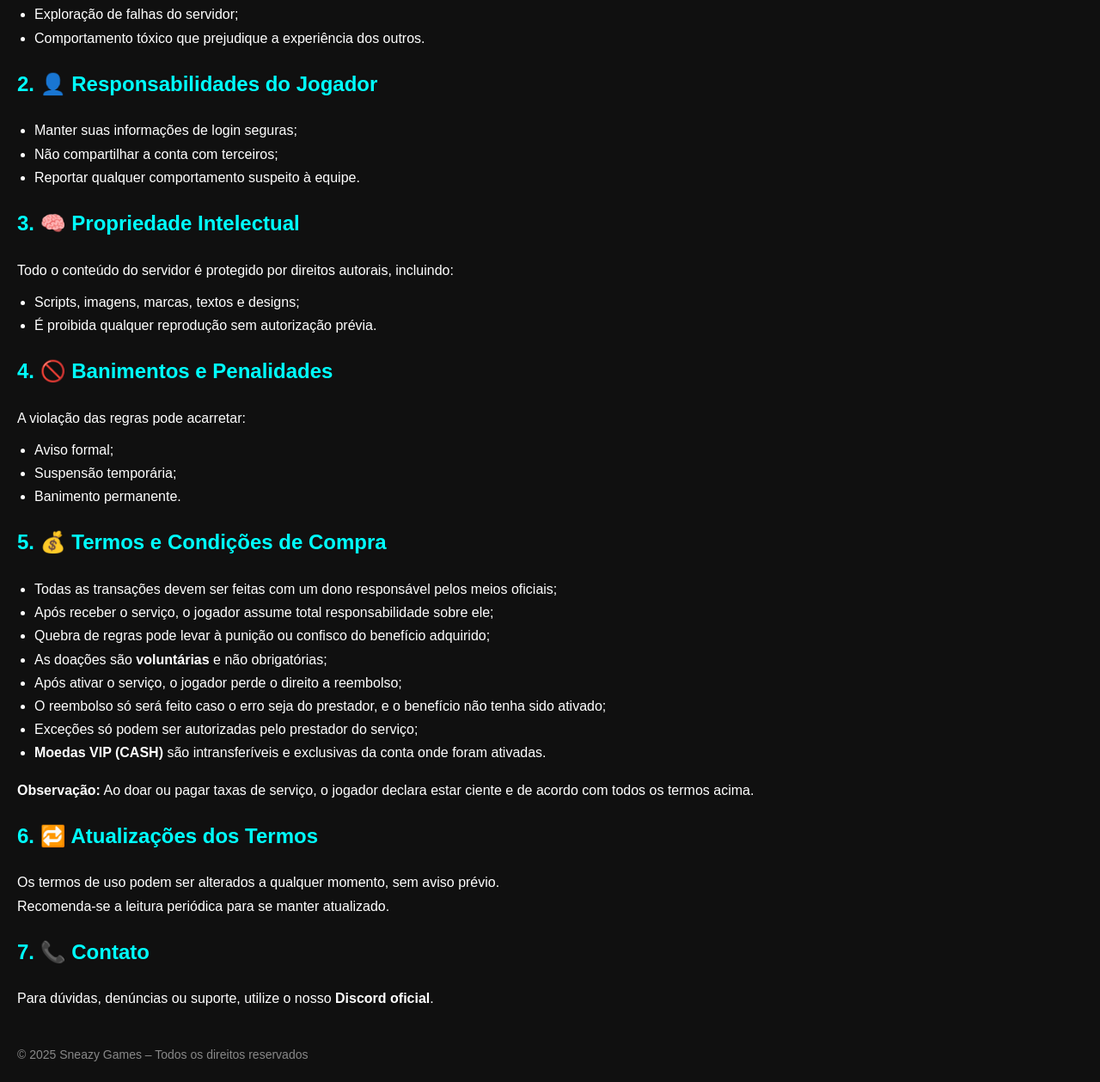
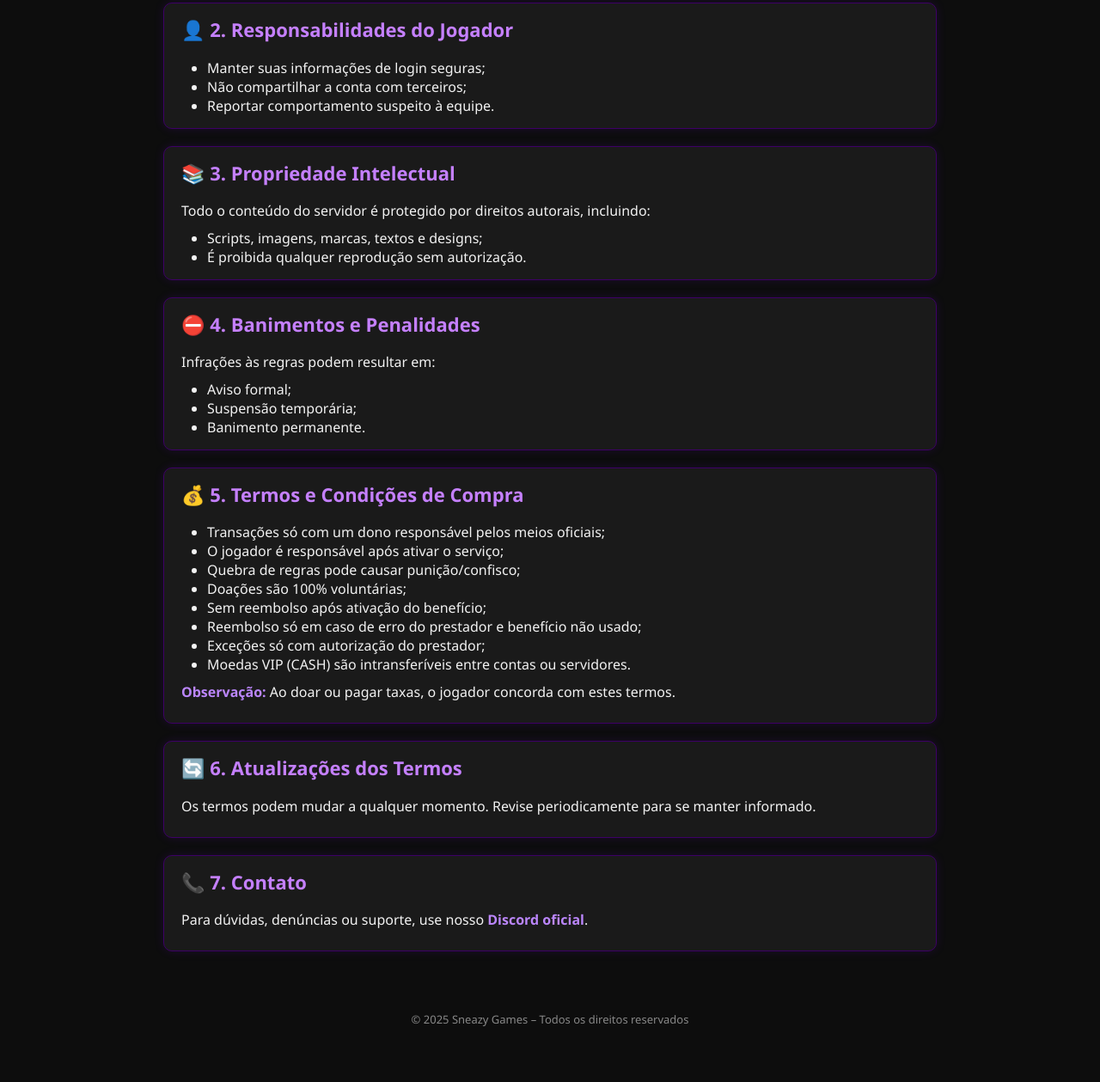
Before and after one commit to driko526/termosbps, a plain HTML site: page index.html in a window 1280 px wide. Shown: the part 315-1574 px from the top of the page at 86% size. After the commit the page ends 1520 px from the top, so only its background shows below. Drawn offline with Linux system fonts and the light colour scheme.

Commit message:
Update index.html

```diff
--- a/index.html
+++ b/index.html
@@ -1,4 +1,3 @@
-
 <!DOCTYPE html>
 <html lang="pt-BR">
 <head>
@@ -6,88 +5,142 @@
   <title>Termos de Uso - Sneazy Games</title>
   <style>
     body {
-      background-color: #101010;
-      color: #ffffff;
-      font-family: Arial, sans-serif;
-      margin: 20px;
-      line-height: 1.7;
+      background-color: #0d0d0d;
+      color: #f2f2f2;
+      font-family: 'Segoe UI', sans-serif;
+      margin: 0;
+      padding: 0;
     }
-    h1, h2 {
-      color: #00ffff;
+
+    header {
+      background-color: #8000ff;
+      color: #fff;
+      text-align: center;
+      padding: 20px 10px;
+      box-shadow: 0 2px 10px #8000ff88;
     }
+
     h1 {
-      margin-bottom: 10px;
+      margin: 0;
+      font-size: 28px;
+      text-shadow: 1px 1px 2px #000000aa;
     }
+
+    .container {
+      padding: 20px;
+      max-width: 900px;
+      margin: auto;
+    }
+
+    .card {
+      background-color: #1a1a1a;
+      border: 1px solid #3d0066;
+      border-radius: 10px;
+      padding: 15px 20px;
+      margin-bottom: 20px;
+      box-shadow: 0 0 12px #8000ff22;
+    }
+
+    .card h2 {
+      color: #c580ff;
+      font-size: 22px;
+      margin-top: 0;
+    }
+
     ul {
-      margin-top: 0;
-      padding-left: 20px;
+      margin: 10px 0 0 20px;
+      padding-left: 10px;
     }
+
     p {
-      margin-bottom: 10px;
+      margin: 10px 0;
     }
+
     footer {
-      margin-top: 40px;
-      font-size: 14px;
+      text-align: center;
+      font-size: 13px;
       color: #888;
+      margin: 30px 0 10px;
+    }
+
+    strong {
+      color: #bb86fc;
     }
   </style>
 </head>
 <body>
 
-  <h1>📝 Termos de Uso – Sneazy Games</h1>
-  <p>Bem-vindo(a) ao <strong>Sneazy Games</strong>!<br>
-  Ao acessar e utilizar nossos serviços, você concorda com os termos abaixo. Leia com atenção para garantir uma experiência segura e justa para todos os jogadores.</p>
+  <header>
+    <h1>📜 Termos de Uso – Sneazy Games</h1>
+  </header>
 
-  <h2>1. 🔒 Conduta dos Jogadores</h2>
+  <div class="container">
+
+    <div class="card">
+      <h2>🛡️ 1. Conduta dos Jogadores</h2>
       <p>Todos os jogadores devem manter respeito mútuo. É proibido:</p>
       <ul>
         <li>Ofensas, discriminação ou discurso de ódio;</li>
         <li>Uso de cheats, hacks ou qualquer tipo de trapaça;</li>
         <li>Exploração de falhas do servidor;</li>
-    <li>Comportamento tóxico que prejudique a experiência dos outros.</li>
+        <li>Comportamento tóxico que prejudique os outros.</li>
       </ul>
+    </div>
 
-  <h2>2. 👤 Responsabilidades do Jogador</h2>
+    <div class="card">
+      <h2>👤 2. Responsabilidades do Jogador</h2>
       <ul>
         <li>Manter suas informações de login seguras;</li>
         <li>Não compartilhar a conta com terceiros;</li>
-    <li>Reportar qualquer comportamento suspeito à equipe.</li>
+        <li>Reportar comportamento suspeito à equipe.</li>
       </ul>
+    </div>
 
-  <h2>3. 🧠 Propriedade Intelectual</h2>
+    <div class="card">
+      <h2>📚 3. Propriedade Intelectual</h2>
       <p>Todo o conteúdo do servidor é protegido por direitos autorais, incluindo:</p>
       <ul>
         <li>Scripts, imagens, marcas, textos e designs;</li>
-    <li>É proibida qualquer reprodução sem autorização prévia.</li>
+        <li>É proibida qualquer reprodução sem autorização.</li>
       </ul>
+    </div>
 
-  <h2>4. 🚫 Banimentos e Penalidades</h2>
-  <p>A violação das regras pode acarretar:</p>
+    <div class="card">
+      <h2>⛔ 4. Banimentos e Penalidades</h2>
+      <p>Infrações às regras podem resultar em:</p>
       <ul>
         <li>Aviso formal;</li>
         <li>Suspensão temporária;</li>
         <li>Banimento permanente.</li>
       </ul>
+    </div>
 
-  <h2>5. 💰 Termos e Condições de Compra</h2>
+    <div class="card">
+      <h2>💰 5. Termos e Condições de Compra</h2>
       <ul>
-    <li>Todas as transações devem ser feitas com um dono responsável pelos meios oficiais;</li>
-    <li>Após receber o serviço, o jogador assume total responsabilidade sobre ele;</li>
-    <li>Quebra de regras pode levar à punição ou confisco do benefício adquirido;</li>
-    <li>As doações são <strong>voluntárias</strong> e não obrigatórias;</li>
-    <li>Após ativar o serviço, o jogador perde o direito a reembolso;</li>
-    <li>O reembolso só será feito caso o erro seja do prestador, e o benefício não tenha sido ativado;</li>
-    <li>Exceções só podem ser autorizadas pelo prestador do serviço;</li>
-    <li><strong>Moedas VIP (CASH)</strong> são intransferíveis e exclusivas da conta onde foram ativadas.</li>
+        <li>Transações só com um dono responsável pelos meios oficiais;</li>
+        <li>O jogador é responsável após ativar o serviço;</li>
+        <li>Quebra de regras pode causar punição/confisco;</li>
+        <li>Doações são 100% voluntárias;</li>
+        <li>Sem reembolso após ativação do benefício;</li>
+        <li>Reembolso só em caso de erro do prestador e benefício não usado;</li>
+        <li>Exceções só com autorização do prestador;</li>
+        <li>Moedas VIP (CASH) são intransferíveis entre contas ou servidores.</li>
       </ul>
-  <p><strong>Observação:</strong> Ao doar ou pagar taxas de serviço, o jogador declara estar ciente e de acordo com todos os termos acima.</p>
+      <p><strong>Observação:</strong> Ao doar ou pagar taxas, o jogador concorda com estes termos.</p>
+    </div>
 
-  <h2>6. 🔁 Atualizações dos Termos</h2>
-  <p>Os termos de uso podem ser alterados a qualquer momento, sem aviso prévio.<br>
-  Recomenda-se a leitura periódica para se manter atualizado.</p>
+    <div class="card">
+      <h2>🔄 6. Atualizações dos Termos</h2>
+      <p>Os termos podem mudar a qualquer momento. Revise periodicamente para se manter informado.</p>
+    </div>
 
-  <h2>7. 📞 Contato</h2>
-  <p>Para dúvidas, denúncias ou suporte, utilize o nosso <strong>Discord oficial</strong>.</p>
+    <div class="card">
+      <h2>📞 7. Contato</h2>
+      <p>Para dúvidas, denúncias ou suporte, use nosso <strong>Discord oficial</strong>.</p>
+    </div>
+
+  </div>
 
   <footer>
     © 2025 Sneazy Games – Todos os direitos reservados
```
Lines whose indentation alone changed are shown as unchanged.
